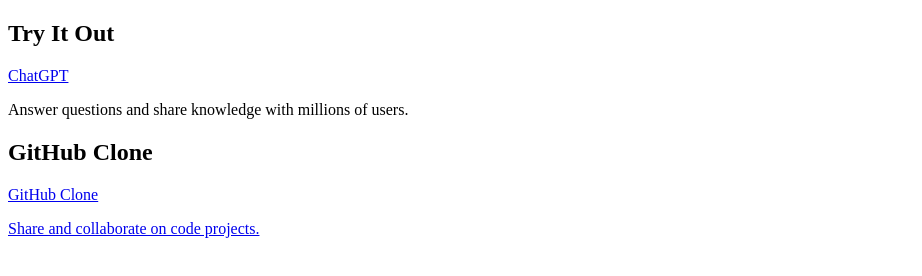
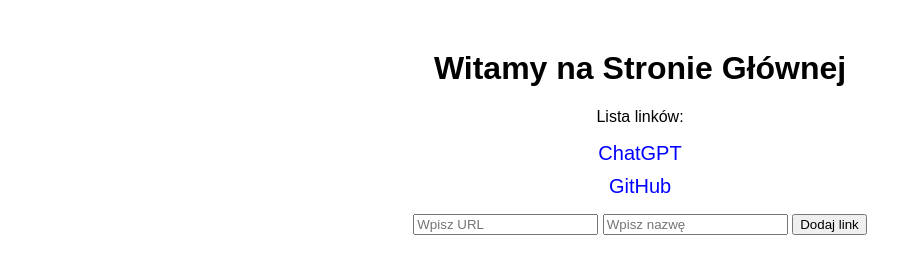
Before and after one commit to DiabeloDev/DiabeloDev, a plain HTML site: page index.html in a window 1280 px wide. Shown: the whole page, without its empty margins (0-922 px from the left). Drawn offline with Linux system fonts and the light colour scheme.

Commit message:
Update index.html

```diff
--- a/index.html
+++ b/index.html
@@ -1,40 +1,66 @@
 <!DOCTYPE html>
-<html lang="en">
+<html lang="pl">
 <head>
     <meta charset="UTF-8">
     <meta name="viewport" content="width=device-width, initial-scale=1.0">
-    <title>Hello World!</title>
+    <title>Strona Główna</title>
     <style>
-        /* Add CSS styles if needed */
+        body {
+            font-family: Arial, sans-serif;
+            text-align: center;
+            margin: 50px;
+        }
+        ul {
+            list-style: none;
+            padding: 0;
+        }
+        li {
+            margin: 10px 0;
+        }
+        a {
+            text-decoration: none;
+            color: blue;
+            font-size: 20px;
+        }
     </style>
 </head>
 <body>
-    <div id="content"></div>
 
-    <!-- Adding links -->
-    <h2 className="mb-4">Try It Out</h2>
+    <h1>Witamy na Stronie Głównej</h1>
+    <p>Lista linków:</p>
 
-    <div class="container">
-        <div class="text-center">
-            <a href="https://chatgpt.com" target="_blank" rel="noopener noreferrer">
-                <span>ChatGPT</span>
-            </a>
-            <br>
-            <p>Answer questions and share knowledge with millions of users.</p>
-        </div>
+    <ul id="linki">
+        <li><a href="https://chatgpt.com/" target="_blank">ChatGPT</a></li>
+        <li><a href="https://github.com/" target="_blank">GitHub</a></li>
+    </ul>
 
-        <div class="container">
-            <h2 className="mb-4">GitHub Clone</h2>
+    <input type="text" id="nowyLink" placeholder="Wpisz URL">
+    <input type="text" id="nazwaLinku" placeholder="Wpisz nazwę">
+    <button onclick="dodajLink()">Dodaj link</button>
 
-            <div class="text-center">
-                <a href="https://github.com/yourusername" target="_blank" rel="noopener noreferrer">
-                    <span>GitHub Clone
-                </span>
-                <br>
-                <p>Share and collaborate on code projects.</p>
-            </div>
-        </div>
+    <script>
+        function dodajLink() {
+            let url = document.getElementById("nowyLink").value;
+            let nazwa = document.getElementById("nazwaLinku").value;
+            if (url && nazwa) {
+                let lista = document.getElementById("linki");
+                let nowyElement = document.createElement("li");
+                let nowyLink = document.createElement("a");
 
- </div>
+                nowyLink.href = url;
+                nowyLink.textContent = nazwa;
+                nowyLink.target = "_blank";
+
+                nowyElement.appendChild(nowyLink);
+                lista.appendChild(nowyElement);
+
+                document.getElementById("nowyLink").value = "";
+                document.getElementById("nazwaLinku").value = "";
+            } else {
+                alert("Wypełnij oba pola!");
+            }
+        }
+    </script>
+
 </body>
 </html>
```
